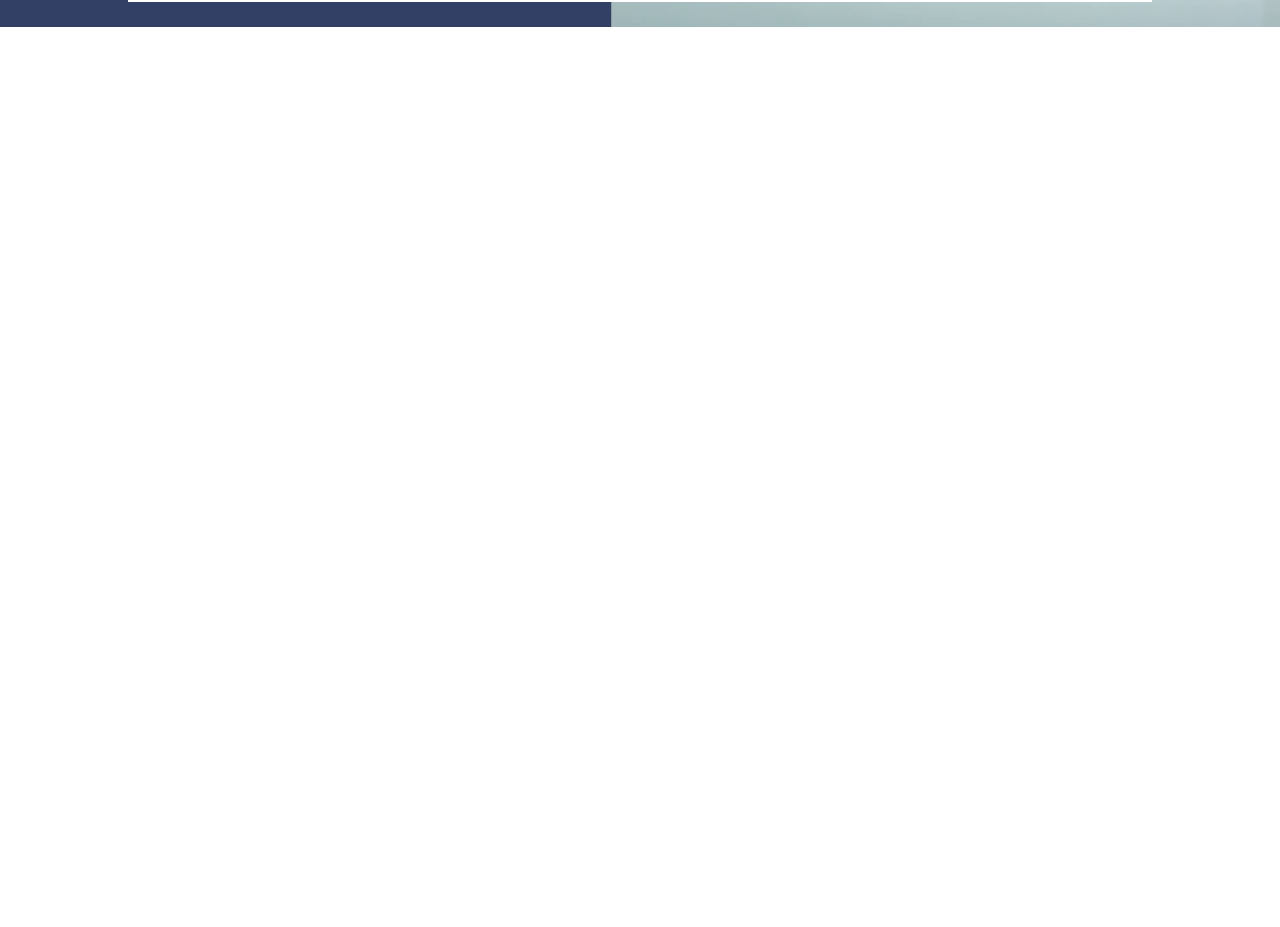
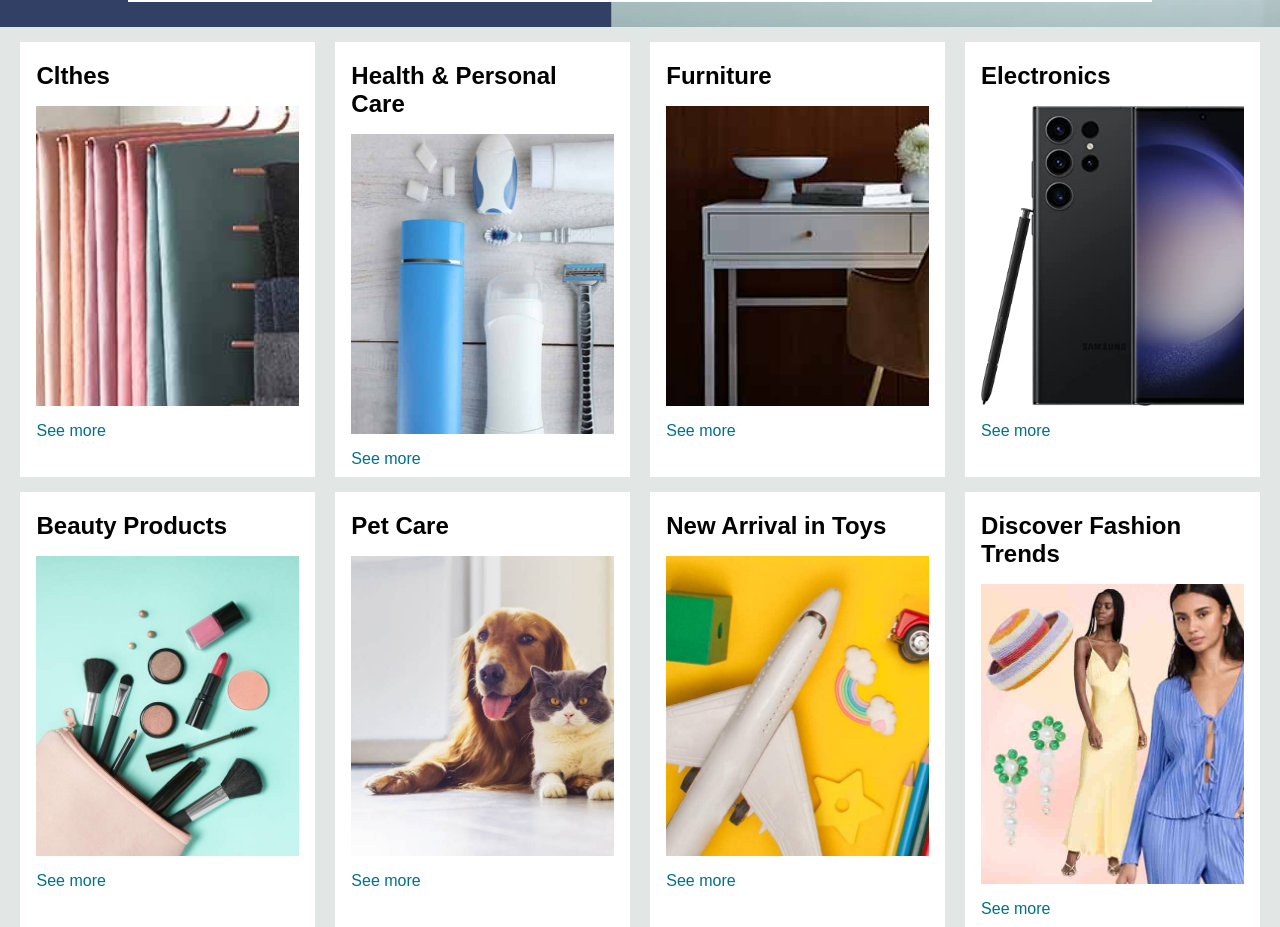
Before and after one commit to RupalRastogi/Amazon-Clone, a plain HTML site: page index.html in a window 1280 px wide. Shown: the part 453-1380 px from the top of the page. Before the commit the page ends 800 px from the top, so only its background shows below. Drawn offline with Linux system fonts and the light colour scheme.

Commit message:
after hero section

```diff
--- a/index.html
+++ b/index.html
@@ -16,7 +16,6 @@
   </head>
 
   <body>
-
     <header>
       <div class="navbar">
         <!-- ****************** nav bar**************** -->
@@ -68,7 +67,6 @@
       <!-- *************Panel**************** -->
 
       <div class="panel">
-
         <div class="panel-all">
           <i class="fa-solid fa-bars"></i>
           All
@@ -82,19 +80,125 @@
           <p>Sell</p>
         </div>
 
-        <div class="panel-deals">
-          Shop deals in Electronics
-        </div>
-
+        <div class="panel-deals">Shop deals in Electronics</div>
       </div>
     </header>
 
     <div class="hero-section">
       <div class="hero-msg">
-        <p>ou are on amazon.com. You can also shop on Amazon India for millions of products with fast local delivery. <a>Click here to go to amazon.in</a></p>
+        <p>
+          ou are on amazon.com. You can also shop on Amazon India for millions
+          of products with fast local delivery.
+          <a>Click here to go to amazon.in</a>
+        </p>
+      </div>
+    </div>
+
+    <!-- ************* shop section************* -->
+
+    <div class="shop-section">
+
+      <div class="box1 box">
+        <div class="box-content">
+          <h2>Clthes</h2>
+          <div
+            class="box-image"
+            style="background-image: url('box1_image.jpg')"
+          ></div>
+          <p>See more</p>
         </div>
       </div>
 
 
+
+      <div class="box2 box">
+        <div class="box-content">
+          <h2>Health & Personal Care</h2>
+          <div
+            class="box-image"
+            style="background-image: url('box2_image.jpg')"
+          ></div>
+          <p>See more</p>
+        </div>
+      </div>
+
+
+      <div class="box3 box">
+        <div class="box-content">
+          <h2>Furniture </h2>
+          <div
+            class="box-image"
+            style="background-image: url('box3_image.jpg')"></div>
+          <p>See more</p>
+        </div>
+      </div>
+
+
+      <div class="box4 box">
+        <div class="box-content">
+          <h2>Electronics</h2>
+          <div
+            class="box-image"
+            style="background-image: url('box4_image.jpg')"
+          ></div>
+          <p>See more</p>
+        </div>
+      </div>
+
+
+      <div class="box5 box">
+        <div class="box-content">
+          <h2>Beauty Products</h2>
+          <div
+            class="box-image"
+            style="background-image: url('box5_image.jpg')"
+          ></div>
+          <p>See more</p>
+        </div>
+      </div>
+
+
+
+      <div class="box6 box">
+        <div class="box-content">
+          <h2>Pet Care</h2>
+          <div
+            class="box-image"
+            style="background-image: url('box6_image.jpg')"
+          ></div>
+          <p>See more</p>
+        </div>
+      </div>
+
+
+
+      <div class="box7 box">
+        <div class="box-content">
+          <h2>New Arrival in Toys</h2>
+          <div
+            class="box-image"
+            style="background-image: url('box7_image.jpg')"></div>
+          <p>See more</p>
+        </div>
+      </div>
+
+
+
+      <div class="box8 box">
+        <div class="box-content">
+          <h2>Discover Fashion Trends</h2>
+          <div
+            class="box-image"
+            style="background-image: url('box8_image.jpg')"
+          ></div>
+          <p>See more</p>
+        </div>
+      </div>
+
+    </div>
+
+
+ <!-- *******************footer****************** -->
+
   </body>
 </html>
--- a/style.css
+++ b/style.css
@@ -174,3 +174,37 @@ span {
 .hero-msg a{
   color: #007189;
 }
+
+
+/* ****** shop section***** */
+.shop-section{
+  display: flex;
+  flex-wrap: wrap;
+  justify-content: space-evenly;
+  background-color: #e2e7e6;
+}
+
+.box{
+  /* border: 2px solid black; */
+  height: 400px;
+  width: 23%;
+  background-color: white;
+  padding: 20px 0px 15px;
+  margin-top: 15px;
+}
+
+.box-image{
+  height: 300px ;
+  background-size: cover  ;
+  margin-top: 1rem;
+  margin-bottom: 1rem;
+}
+
+.box-content{
+  margin-left: 1rem;
+  margin-right: 1rem;
+}
+
+.box-content p{
+    color: #007185;
+}
```
Lines whose indentation alone changed are shown as unchanged.
